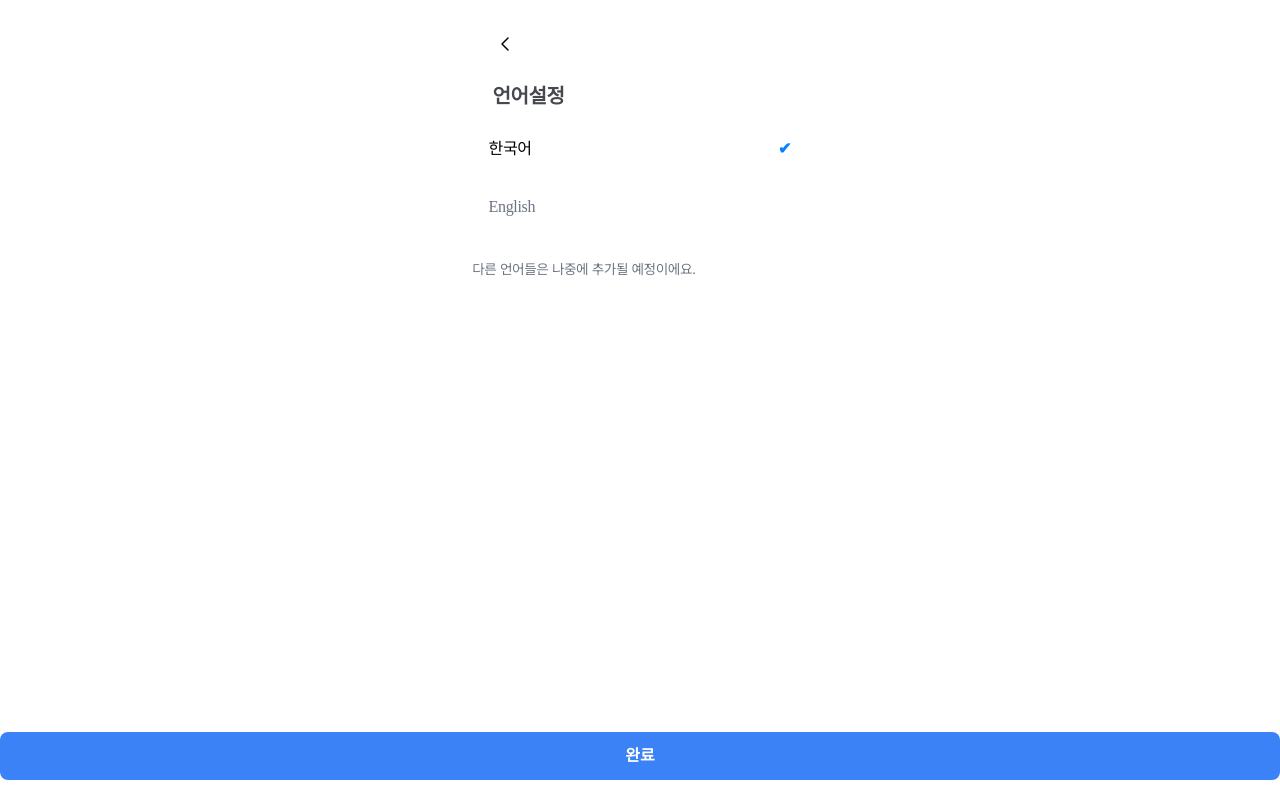
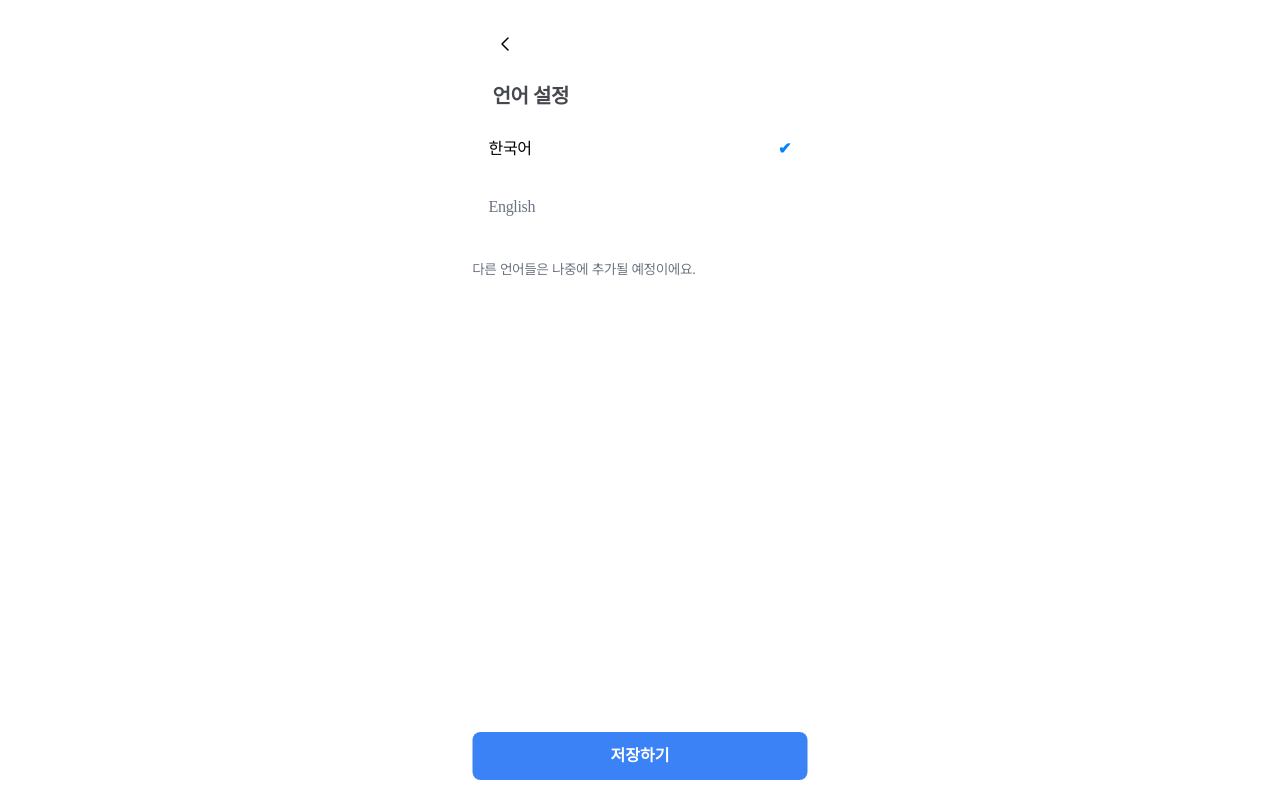
Before and after one commit to DevIruka/trip-connect, a Next.js app: page /mypage/language in a window 1280 px wide. Built offline with nearby package versions, Linux system fonts and the light colour scheme; no server answers.

Commit message:
feat:언어설정페이지 수정

```diff
--- a/public/locales/en/mypage.json
+++ b/public/locales/en/mypage.json
@@ -122,5 +122,9 @@
   "edit": "Edit",
   "delete": "Delete",
   "author": "Author",
-  "comments": "Comments"
+  "comments": "Comments",
+
+  "korean": "Korean",
+  "english": "English",
+  "more_languages_coming": "More languages will be added later."
 }
--- a/public/locales/ko/mypage.json
+++ b/public/locales/ko/mypage.json
@@ -121,5 +121,10 @@
   "edit": "수정하기",
   "delete": "삭제하기",
   "author": "작성자",
-  "comments": "댓글"
+  "comments": "댓글",
+
+  "korean": "한국어",
+  "english": "English",
+  "more_languages_coming": "다른 언어들은 나중에 추가될 예정이에요."
+
 }
--- a/src/app/mypage/language/page.tsx
+++ b/src/app/mypage/language/page.tsx
@@ -2,7 +2,6 @@
 
 import { useLang } from '@/store/languageStore';
 import Image from 'next/image';
-import Link from 'next/link';
 import { useRouter } from 'next/navigation';
 import { useState } from 'react';
 
@@ -12,7 +11,7 @@ const lefticon = '/images/ic-left.svg';
 const LanguagePage = () => {
   const { lang, setLang } = useLang();
   const [selectedLang, setSelectedLang] = useState<'ko' | 'en'>(lang); // 변경할 언어 상태 추가
-  const { i18n } = useTranslation();
+  const { t, i18n } = useTranslation('mypage'); // i18n 번역 추가
   const router = useRouter();
 
   const handleLanguageSelect = (language: 'ko' | 'en') => {
@@ -62,7 +61,7 @@ const LanguagePage = () => {
             fontFamily: 'Pretendard',
           }}
         >
-          언어설정
+          {t('language_settings')}
         </h2>
       </div>
 
@@ -91,7 +90,7 @@ const LanguagePage = () => {
                 letterSpacing: '-0.32px',
               }}
             >
-              한국어
+              {t('korean')}
             </span>
             {selectedLang === 'ko' && (
               <span
@@ -128,7 +127,7 @@ const LanguagePage = () => {
                 letterSpacing: '-0.32px',
               }}
             >
-              English
+              {t('english')}
             </span>
             {selectedLang === 'en' && (
               <span
@@ -145,16 +144,19 @@ const LanguagePage = () => {
         </div>
       </div>
 
-      <p className="mt-6 text-gray-500 text-sm">
-        다른 언어들은 나중에 추가될 예정이에요.
-      </p>
+      <p className="mt-6 text-gray-500 text-sm">{t('more_languages_coming')}</p>
       {/* 완료 버튼 */}
       <button
         onClick={handleSave}
-        className="fixed bottom-5 left-0 w-full bg-blue-500 text-white px-6 py-3 rounded-lg"
-        style={{ fontFamily: 'Pretendard', fontWeight: 600 }}
+        className="fixed bottom-5 left-1/2 transform -translate-x-1/2 bg-blue-500 text-white py-3 px-4 rounded-lg"
+        style={{
+          fontFamily: 'Pretendard',
+          fontWeight: 600,
+          width: 'calc(100% - 40px)', // 화면 양쪽에서 20px씩 마진
+          maxWidth: '335px', // 최대 너비 설정
+        }}
       >
-        완료
+        {t('save')}
       </button>
     </div>
   );
```
